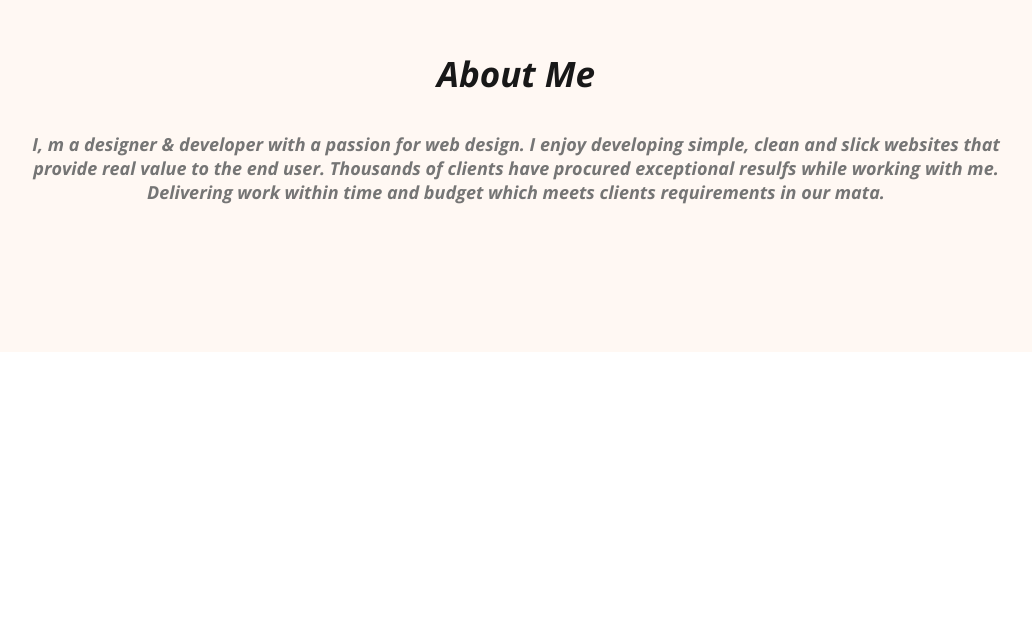
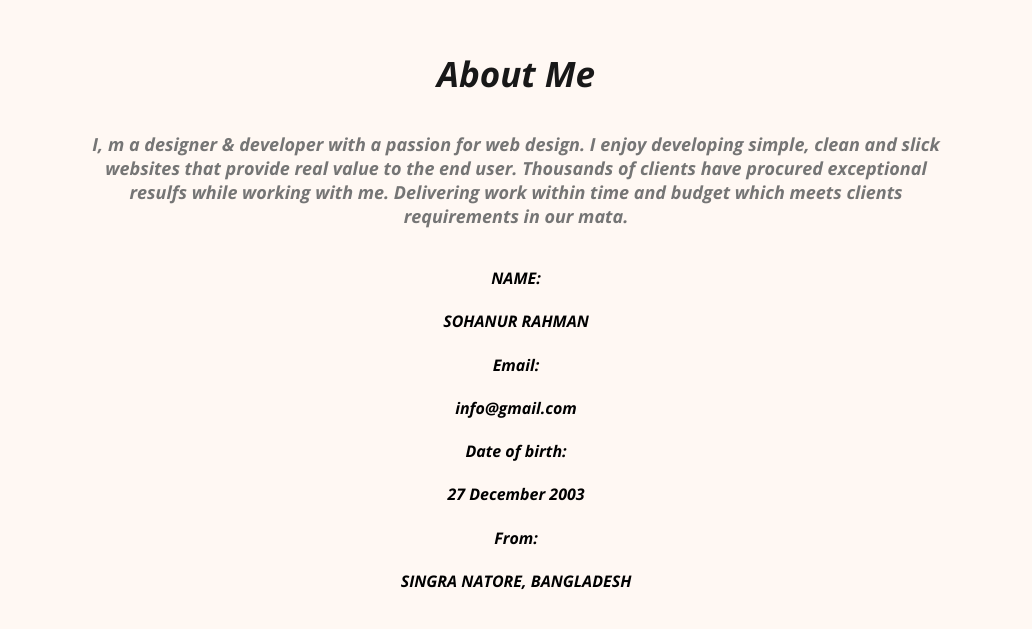
Before and after one commit to Sohanur00/webdevoloper-portfolio, a plain HTML site: page index2my.html in a window 1280 px wide. Shown: the part 1013-1642 px from the top of the page, without its empty margins (124-1156 px from the left). Before the commit the page ends 1495 px from the top, so only its background shows below. Drawn offline with nearby package versions, Linux system fonts and the light colour scheme.

Commit message:
added about information

```diff
--- a/index2my.html
+++ b/index2my.html
@@ -53,6 +53,36 @@
          clean and slick websites that provide real value to the end user. Thousands of clients have procured exceptional resulfs while working with me. Delivering work within time and budget which
          meets clients requirements in our mata.
     </p>
+ <div class="about-info">
+
+ <div class="about-info-container"></div>
+ <!-- .about-info*4>h4.info-title+p+info-description -->
+ <div class="about-info">
+    <h4 class="info-title">NAME:</h4>
+    <p></p>
+    <info-description>SOHANUR RAHMAN</info-description>
+ </div>
+ <div class="about-info">
+    <h4 class="info-title">Email:
+         </h4>
+    <p></p>
+    <info-description>info@gmail.com</info-description>
+ </div>
+ <div class="about-info">
+    <h4 class="info-title"> Date of birth:
+       </h4>
+    <p></p>
+    <info-description> 27  December 2003</info-description>
+ </div>
+ <div class="about-info">
+    <h4 class="info-title">From: </h4>
+    <p></p>
+    <info-description>SINGRA NATORE, BANGLADESH</info-description>
+ </div>
+
+
+ </div>
+
 </section>
 
 
--- a/styels2/portfolio2.css
+++ b/styels2/portfolio2.css
@@ -121,7 +121,10 @@ nav a {
 }
 
 /* main section styels */
-
+main{
+    max-width: 1140px;
+    margin: 0 auto;
+}
 
 /* about section styels */
 .about {
@@ -130,3 +133,14 @@ nav a {
     background: #FFF8F3;
     margin: 130px 0 ;
 }
+  .about-info-container{
+
+display: flex;
+justify-content: space-around;
+
+  }
+
+  .about-info {
+text-align: center;
+
+  }
```
